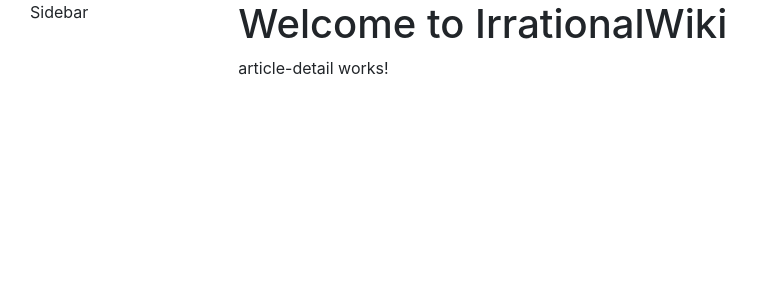
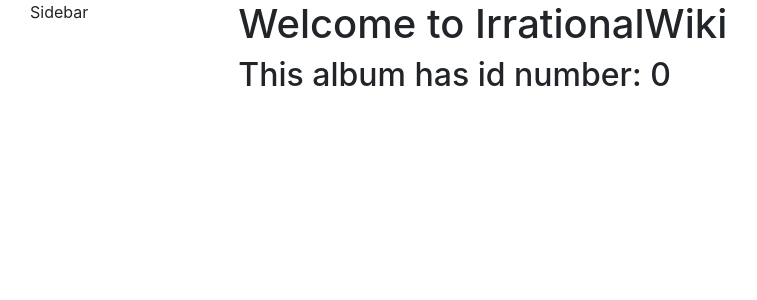
Before and after one commit to Xamdes/irrational-wiki, an Angular app: page /articles/0 in a window 1280 px wide. Shown: the top 300 px of the page, without its empty margins (0-757 px from the left). Built offline with nearby package versions, Linux system fonts and the light colour scheme.

Commit message:
can get url id

```diff
--- a/src/app/article-detail/article-detail.component.html
+++ b/src/app/article-detail/article-detail.component.html
@@ -1,3 +1 @@
-<p>
-  article-detail works!
-</p>
+<h2>This album has id number: {{articleId}}</h2>
--- a/src/app/article-detail/article-detail.component.ts
+++ b/src/app/article-detail/article-detail.component.ts
@@ -1,15 +1,25 @@
 import { Component, OnInit } from '@angular/core';
+import { ActivatedRoute, Params } from '@angular/router';
+import { Location } from '@angular/common';
+import { Article } from '../models/article.model';
 
 @Component({
   selector: 'app-article-detail',
   templateUrl: './article-detail.component.html',
   styleUrls: ['./article-detail.component.css']
 })
-export class ArticleDetailComponent implements OnInit {
+export class ArticleDetailComponent implements OnInit
+{
+  articleId: number = null;
 
-  constructor() { }
+  constructor(private route: ActivatedRoute, private location: Location) { }
 
-  ngOnInit() {
+  ngOnInit()
+  {
+    this.route.params.forEach((urlParameters) =>
+    {
+      this.articleId = parseInt(urlParameters['id']);
+    });
   }
 
 }
--- a/src/app/welcome/welcome.component.html
+++ b/src/app/welcome/welcome.component.html
@@ -1,12 +1,12 @@
 <div class="card">
   <div class="card-text row">
-    <div class="col-md-6">
+    <div class="card col-md-6">
       <h4>About {{mainApp.title}}</h4>
       <h4>Random featured article</h4>
       <app-display-article [childArticle]="mainApp.getArticleById(1)"></app-display-article>
       <h4>Participate in {{mainApp.title}}</h4>
     </div>
-    <div class="col-md-6">
+    <div class="card col-md-6">
       <h4>Featured Content</h4>
       <p>{{mainApp.getFeaturedArticle().getSnippet()}}</p>
       <h4>Portals and Articles</h4>
```
